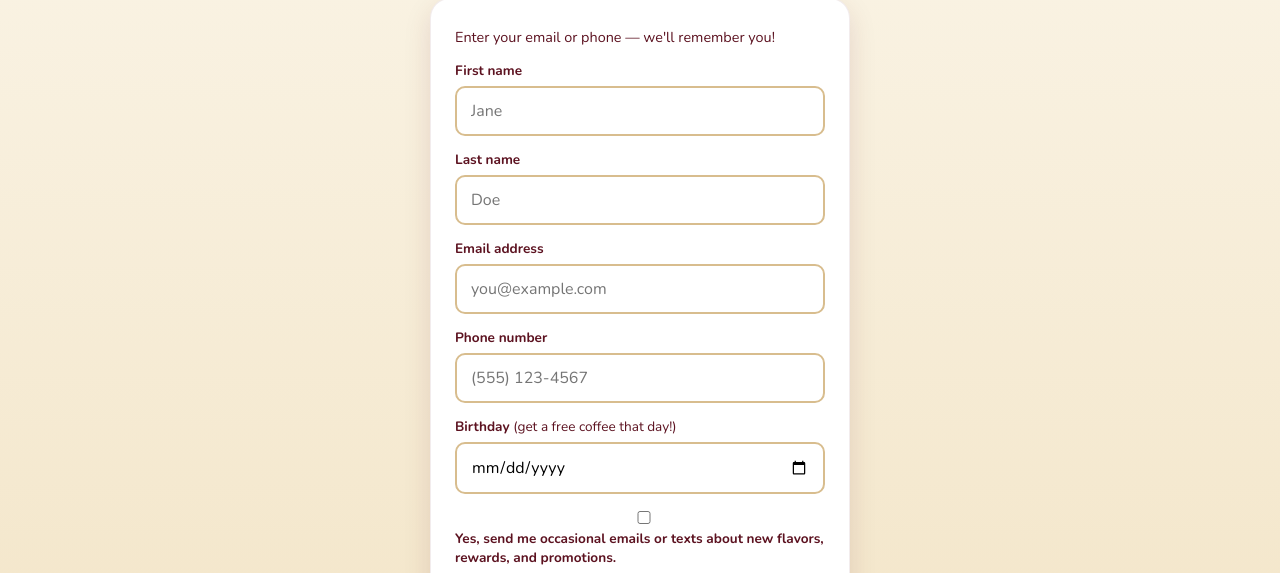
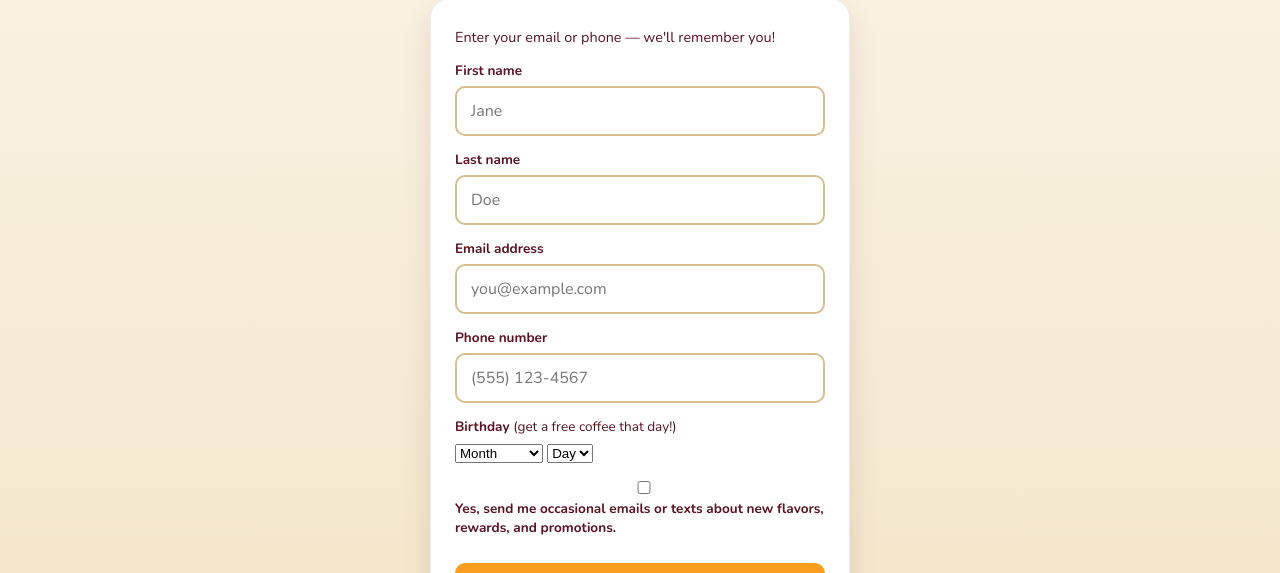
Before and after one commit to antcatrambone/coffee-punch-app, a website: page public/index.html in a window 1280 px wide. Shown: the part 227-800 px from the top of the page. Drawn offline with nearby package versions, Linux system fonts and the light colour scheme.

Commit message:
Add files via upload
Fix year on birthday form

```diff
--- a/public/index.html
+++ b/public/index.html
@@ -32,8 +32,11 @@
       <label for="phone">Phone number</label>
       <input id="phone" type="tel" placeholder="(555) 123-4567" autocomplete="tel" />
 
-      <label for="birthday">Birthday <span style="font-weight:400;">(get a free coffee that day!)</span></label>
-      <input id="birthday" type="date" autocomplete="bday" />
+      <label for="birthdayMonth">Birthday <span style="font-weight:400;">(get a free coffee that day!)</span></label>
+      <div class="birthday-row">
+        <select id="birthdayMonth" aria-label="Birthday month"></select>
+        <select id="birthdayDay" aria-label="Birthday day"></select>
+      </div>
 
       <label class="checkbox-row" for="marketingOptIn">
         <input type="checkbox" id="marketingOptIn" />
@@ -57,10 +60,64 @@
     const lastNameInput = document.getElementById('lastName');
     const emailInput = document.getElementById('email');
     const phoneInput = document.getElementById('phone');
-    const birthdayInput = document.getElementById('birthday');
+    const birthdayMonthInput = document.getElementById('birthdayMonth');
+    const birthdayDayInput = document.getElementById('birthdayDay');
     const marketingOptInInput = document.getElementById('marketingOptIn');
     const errorMsg = document.getElementById('errorMsg');
     const submitBtn = document.getElementById('submitBtn');
+
+    // We only ever need month + day (the reward check ignores birth year
+    // entirely), so there's no calendar widget and no year to get wrong.
+    const MONTH_NAMES = [
+      'January', 'February', 'March', 'April', 'May', 'June',
+      'July', 'August', 'September', 'October', 'November', 'December',
+    ];
+    // A fixed, always-past leap year used only so "Feb 29" is a valid
+    // date to construct — it's never shown to the customer or read back.
+    const PLACEHOLDER_YEAR = 2000;
+
+    function daysInMonth(month) {
+      return new Date(PLACEHOLDER_YEAR, month, 0).getDate();
+    }
+
+    function populateMonths() {
+      birthdayMonthInput.innerHTML = '<option value="">Month</option>';
+      MONTH_NAMES.forEach((name, i) => {
+        const opt = document.createElement('option');
+        opt.value = String(i + 1);
+        opt.textContent = name;
+        birthdayMonthInput.appendChild(opt);
+      });
+    }
+
+    function populateDays() {
+      const prevSelection = birthdayDayInput.value;
+      const month = parseInt(birthdayMonthInput.value, 10);
+      const max = month ? daysInMonth(month) : 31;
+      birthdayDayInput.innerHTML = '<option value="">Day</option>';
+      for (let d = 1; d <= max; d++) {
+        const opt = document.createElement('option');
+        opt.value = String(d);
+        opt.textContent = String(d);
+        birthdayDayInput.appendChild(opt);
+      }
+      // Keep the day selected if it's still valid for the new month
+      // (e.g. switching off Feb shouldn't silently clear day 29).
+      if (prevSelection && parseInt(prevSelection, 10) <= max) {
+        birthdayDayInput.value = prevSelection;
+      }
+    }
+
+    populateMonths();
+    populateDays();
+    birthdayMonthInput.addEventListener('change', populateDays);
+
+    function getBirthdayValue() {
+      const month = birthdayMonthInput.value;
+      const day = birthdayDayInput.value;
+      if (!month || !day) return '';
+      return `${PLACEHOLDER_YEAR}-${month.padStart(2, '0')}-${day.padStart(2, '0')}`;
+    }
 
     // Auto-load a card already created on this device.
     const savedToken = localStorage.getItem('punchCardToken');
@@ -74,7 +131,7 @@
       const lastName = lastNameInput.value.trim();
       const email = emailInput.value.trim();
       const phone = phoneInput.value.trim();
-      const birthday = birthdayInput.value;
+      const birthday = getBirthdayValue();
       const marketingOptIn = marketingOptInInput.checked;
 
       if (!email && !phone) {
```
